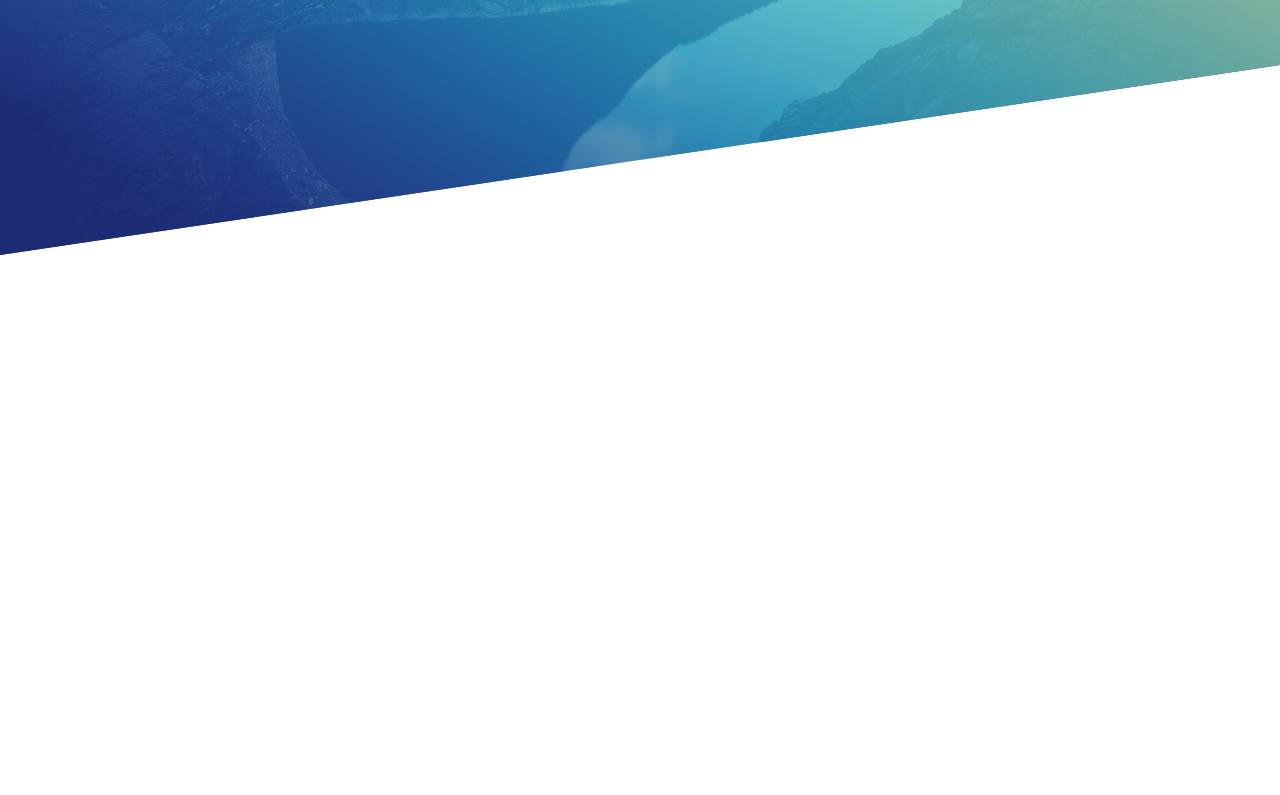
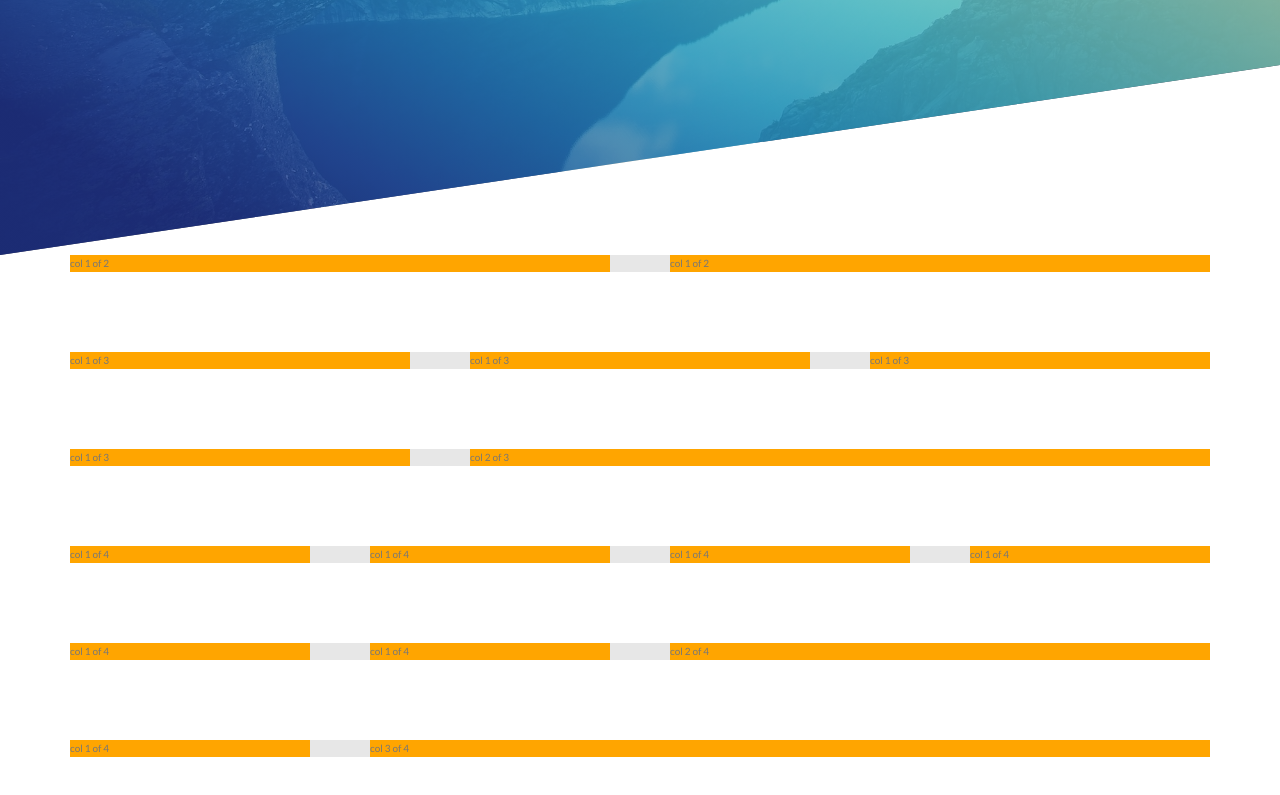
Before and after one commit to CakRosed/CakRosed.github.io, a website: page index.html in a window 1280 px wide. Shown: the part 505-1300 px from the top of the page. Before the commit the page ends 800 px from the top, so only its background shows below. Drawn offline with Linux system fonts and the light colour scheme.

Commit message:
create blueprint grid system

```diff
--- a/index.html
+++ b/index.html
@@ -23,5 +23,36 @@
         </div>
     </header>
 
+    <section class="section-grid">
+        <div class="row">
+            <div class="col-1-of-2">col 1 of 2</div>
+            <div class="col-1-of-2">col 1 of 2</div>
+        </div>
+        <div class="row">
+            <div class="col-1-of-3">col 1 of 3</div>
+            <div class="col-1-of-3">col 1 of 3</div>
+            <div class="col-1-of-3">col 1 of 3</div>
+        </div>
+        <div class="row">
+            <div class="col-1-of-3">col 1 of 3</div>
+            <div class="col-2-of-3">col 2 of 3</div>
+        </div>
+        <div class="row">
+            <div class="col-1-of-4">col 1 of 4</div>
+            <div class="col-1-of-4">col 1 of 4</div>
+            <div class="col-1-of-4">col 1 of 4</div>
+            <div class="col-1-of-4">col 1 of 4</div>
+        </div>
+        <div class="row">
+            <div class="col-1-of-4">col 1 of 4</div>
+            <div class="col-1-of-4">col 1 of 4</div>
+            <div class="col-2-of-4">col 2 of 4</div>
+        </div>
+        <div class="row">
+            <div class="col-1-of-4">col 1 of 4</div>
+            <div class="col-3-of-4">col 3 of 4</div>
+        </div>
+    </section>
+
 </body>
 </html>
--- /dev/null
+++ b/sass/abstract/_mixin.scss
@@ -0,0 +1,7 @@
+@mixin clearfix{
+    &::after{
+        content: "";
+        display: table;
+        clear: both;
+    }
+}
--- a/sass/abstract/_variables.scss
+++ b/sass/abstract/_variables.scss
@@ -11,3 +11,8 @@ $warna-biru-tua:#5643fa;
 $warna-text: #777;
 $warna-putih: #fff;
 $warna-hitam: #000;
+
+// grid
+$panjang-grid: 114rem;
+$margin-vertikal:8rem;
+$margin-horizontal:6rem;
--- /dev/null
+++ b/sass/layout/_grid.scss
@@ -0,0 +1,40 @@
+.row{
+    width: $panjang-grid;
+    margin: 0 auto;
+    background: #e7e7e7;
+    margin-bottom: $margin-vertikal;
+    @include clearfix;
+
+    [class^="col-"]{
+        float: left;
+        background: orange;
+        &:not(:last-child){
+            margin-right: $margin-horizontal;
+        }
+    }
+    // [class^-"namaClass"]{}  selector untuk SELURUH CLASS YANG DIAWALI KATA {namaClass}
+    // [class*-"namaClass"]{}  selector untuk SELURUH CLASS YANG MEMPUNYAI KATA {namaClass}
+
+    .col-1-of-2{
+        width: calc((100% - #{$margin-horizontal}) / 2); //pemanggilan variable pada function calc harus menggunakan #{$namaVariable}
+    }
+    .col-1-of-3{
+        width: calc((100% - 2 * #{$margin-horizontal}) / 3);
+    }
+
+    .col-1-of-4{
+        width: calc((100% - 3 * #{$margin-horizontal}) / 4);
+    }
+
+    .col-2-of-3{
+        width: calc(2 * (100% - 2 * #{$margin-horizontal}) / 3 + #{$margin-horizontal});
+    }
+
+    .col-2-of-4{
+        width: calc(2 * (100% - 3 * #{$margin-horizontal}) / 4 + #{$margin-horizontal});
+    }
+
+    .col-3-of-4{
+        width: calc(3 * (100% - 3 * #{$margin-horizontal}) / 4 + 2 * #{$margin-horizontal});
+    }
+}
--- a/sass/main.scss
+++ b/sass/main.scss
@@ -1,6 +1,8 @@
 @import "abstract/variables";
+@import "abstract/mixin";
 @import "base/animation";
 @import "base/base";
 @import "base/typography";
 @import "components/button";
 @import "layout/header";
+@import "layout/grid";
```
Also changed, not shown: css/style.css.
